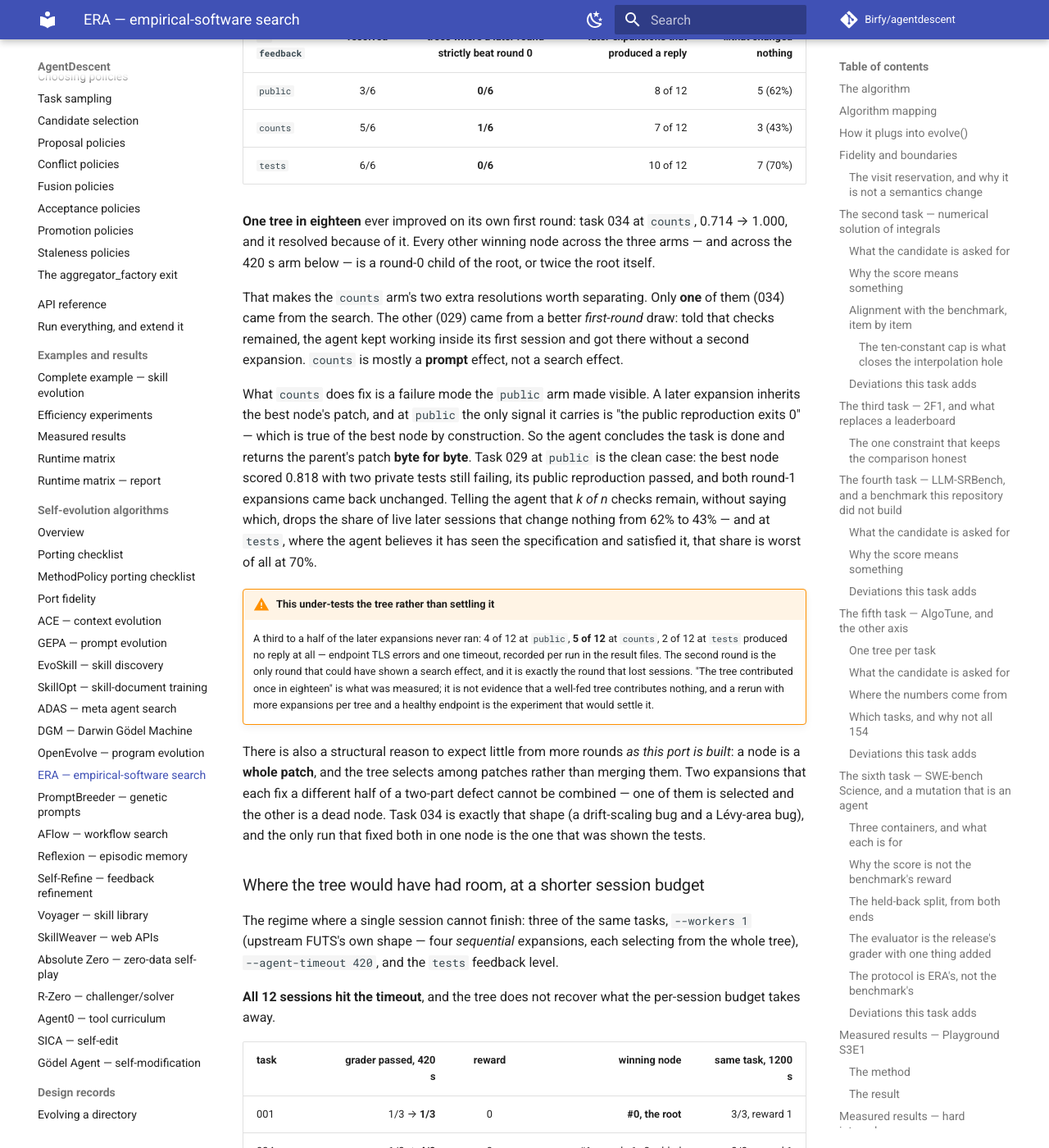
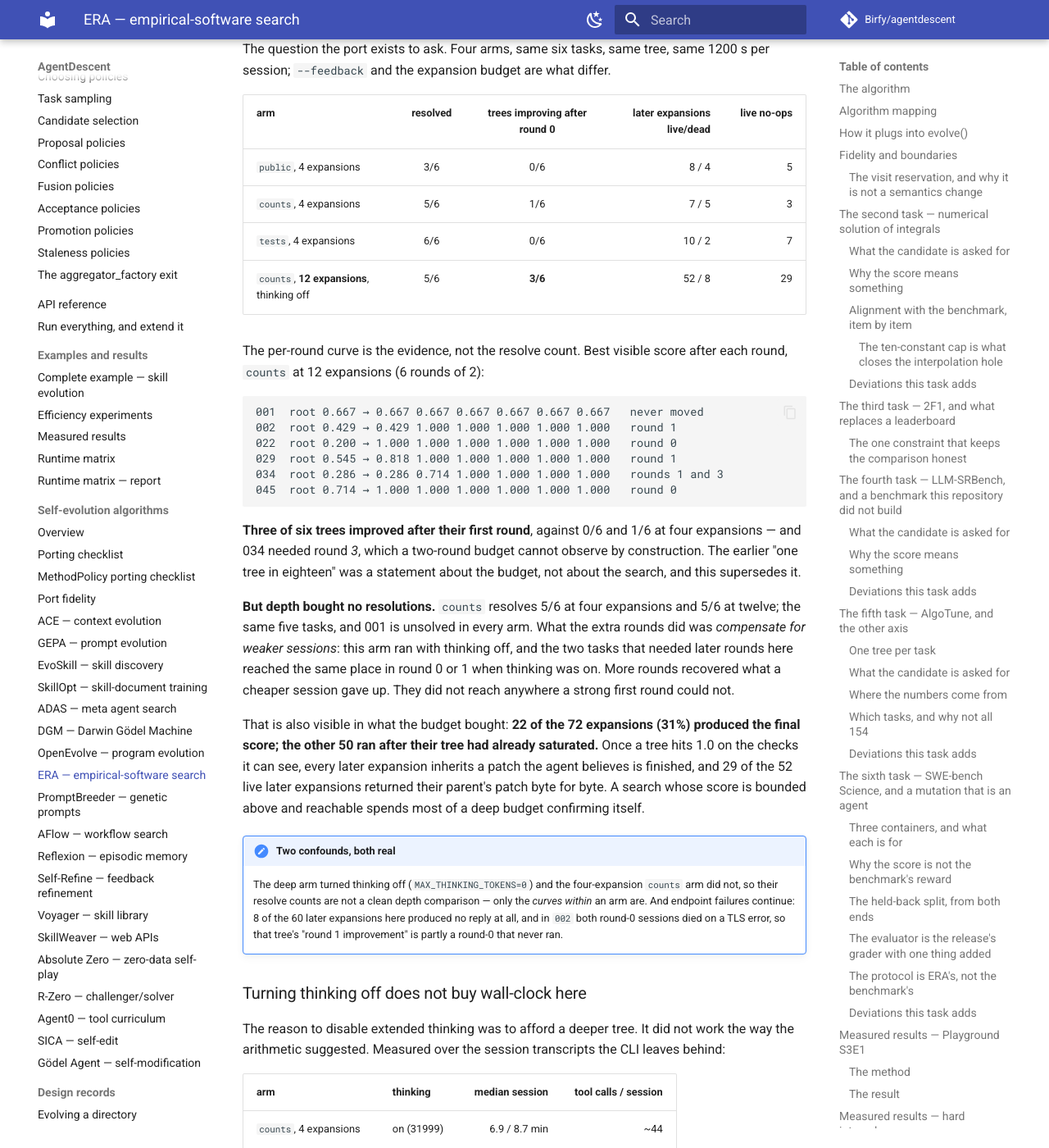
Before and after one commit to Birfy/agentdescent, an MkDocs documentation site: the page built from docs/algo-era.md, in a window 1280 px wide and 1400 px high, scrolled down 39184 px. Shown: the whole window at 82% size. Built offline with MkDocs 1.6.1 and Material for MkDocs 9.7.7, drawn with Linux system fonts in a browser that asks for light colours; comment, search, counter and statistics services are not loaded; some of the changed text lies outside the part shown.

Commit message:
ERA/SWE-bench Science: given room, the tree contributes -- and buys nothing
Fourth arm: `counts` at **12 expansions per tree** (six rounds) with thinking
off. **Three of six trees improve after their first round**, against 0/6 and
1/6 at four expansions, and task 034 needed round *3* -- which a two-round
budget cannot observe. The earlier "one tree in eighteen" was a statement about
the budget, not the search, and is superseded.

Depth bought no resolutions, though. `counts` is 5/6 at four expansions and 5/6
at twelve, the same five tasks, and 001 is unsolved in every arm. The extra
rounds compensated for weaker sessions -- this arm ran with thinking off, and
the two tasks that needed later rounds here got to the same place in round 0 or
1 with thinking on. And **22 of the 72 expansions (31%) produced the final
score**; the other 50 ran after their tree had saturated, where 29 of 52 live
expansions handed back the parent's patch byte for byte. A search whose score is
bounded above and reachable spends most of a deep budget confirming itself.

Turning thinking off did not buy the wall-clock it was meant to. Median session
length barely moved (6.9/8.7 min on, 5.7/11.7 off) because tool calls per
session went from ~44 to ~66: for an agent that can execute what it edits,
thinking and tool use are substitutes. Recorded, because it is the kind of thing
that gets assumed rather than measured.

Both confounds stated in the page: the deep arm differs from `counts/4` in two
variables at once, and 8 of its 60 later expansions produced no reply at all
(002 lost both round-0 sessions to a TLS error, so that tree's round-1
improvement is partly a round 0 that never ran).

Co-Authored-By: Claude Opus 5 <noreply@anthropic.com>
Claude-Session: https://claude.ai/code/session_01T72MwMAgYNamMuFiCgVU1V

````diff
--- a/docs/algo-era.md
+++ b/docs/algo-era.md
@@ -1475,6 +1475,11 @@ Three arms, differing in `--feedback` and nothing else:
 | `counts` | that, plus *how many* visible private checks failed — never which | **5/6** | [`…-counts-1200s-a`](https://github.com/Birfy/agentdescent/blob/main/bench/results/era-swe-science-counts-1200s-a.json), [`…-b`](https://github.com/Birfy/agentdescent/blob/main/bench/results/era-swe-science-counts-1200s-b.json) |
 | `tests` | that, **plus the failing tests' own source** | **6/6** | [`…-tests-1200s-a`](https://github.com/Birfy/agentdescent/blob/main/bench/results/era-swe-science-tests-1200s-a.json), [`…-b`](https://github.com/Birfy/agentdescent/blob/main/bench/results/era-swe-science-tests-1200s-b.json) |
 
+A fourth arm repeats `counts` with **12 expansions per tree** instead of 4 and
+extended thinking off, to ask whether the *search* contributes when it is given
+room: [`…-counts-deep-a`](https://github.com/Birfy/agentdescent/blob/main/bench/results/era-swe-science-counts-deep-a.json),
+[`…-b`](https://github.com/Birfy/agentdescent/blob/main/bench/results/era-swe-science-counts-deep-b.json).
+
 Each file carries the winning patch, the whole tree, and the grader's output for
 the baseline and the best node. Each arm is two processes on one host, split
 only to use the wall-clock.
@@ -1563,56 +1568,75 @@ to `public`, `tests` says "further tests you have not been shown" instead, and
 `test_the_default_feedback_quotes_nothing_from_the_private_suite` pins the
 default against the exact strings that leaked.
 
-### Does the tree do anything? Once in eighteen trees
-
-The question the port exists to answer, and the answer is close to no.
-
-| `--feedback` | resolved | trees where a **later** round strictly beat round 0 | later expansions that produced a reply | …that changed nothing |
+### Does the tree do anything? Only when the first round falls short
+
+The question the port exists to ask. Four arms, same six tasks, same tree, same
+1200 s per session; `--feedback` and the expansion budget are what differ.
+
+| arm | resolved | trees improving **after** round 0 | later expansions live/dead | live no-ops |
 |---|:---:|:---:|---:|---:|
-| `public` | 3/6 | **0/6** | 8 of 12 | 5 (62%) |
-| `counts` | 5/6 | **1/6** | 7 of 12 | 3 (43%) |
-| `tests` | 6/6 | **0/6** | 10 of 12 | 7 (70%) |
-
-**One tree in eighteen** ever improved on its own first round: task 034 at
-`counts`, 0.714 → 1.000, and it resolved because of it. Every other winning node
-across the three arms — and across the 420 s arm below — is a round-0 child of
-the root, or twice the root itself.
-
-That makes the `counts` arm's two extra resolutions worth separating. Only
-**one** of them (034) came from the search. The other (029) came from a better
-*first-round* draw: told that checks remained, the agent kept working inside its
-first session and got there without a second expansion. `counts` is mostly a
-**prompt** effect, not a search effect.
-
-What `counts` does fix is a failure mode the `public` arm made visible. A later
-expansion inherits the best node's patch, and at `public` the only signal it
-carries is "the public reproduction exits 0" — which is true of the best node by
-construction. So the agent concludes the task is done and returns the parent's
-patch **byte for byte**. Task 029 at `public` is the clean case: the best node
-scored 0.818 with two private tests still failing, its public reproduction
-passed, and both round-1 expansions came back unchanged. Telling the agent that
-*k of n* checks remain, without saying which, drops the share of live later
-sessions that change nothing from 62% to 43% — and at `tests`, where the agent
-believes it has seen the specification and satisfied it, that share is worst of
-all at 70%.
-
-!!! warning "This under-tests the tree rather than settling it"
-    A third to a half of the later expansions never ran: 4 of 12 at `public`,
-    **5 of 12** at `counts`, 2 of 12 at `tests` produced no reply at all —
-    endpoint TLS errors and one timeout, recorded per run in the result files.
-    The second round is the only round that could have shown a search effect,
-    and it is exactly the round that lost sessions. "The tree contributed once
-    in eighteen" is what was measured; it is not evidence that a well-fed tree
-    contributes nothing, and a rerun with more expansions per tree and a healthy
-    endpoint is the experiment that would settle it.
-
-There is also a structural reason to expect little from more rounds *as this
-port is built*: a node is a **whole patch**, and the tree selects among patches
-rather than merging them. Two expansions that each fix a different half of a
-two-part defect cannot be combined — one of them is selected and the other is a
-dead node. Task 034 is exactly that shape (a drift-scaling bug and a Lévy-area
-bug), and the only run that fixed both in one node is the one that was shown the
-tests.
+| `public`, 4 expansions | 3/6 | 0/6 | 8 / 4 | 5 |
+| `counts`, 4 expansions | 5/6 | 1/6 | 7 / 5 | 3 |
+| `tests`, 4 expansions | 6/6 | 0/6 | 10 / 2 | 7 |
+| `counts`, **12 expansions**, thinking off | 5/6 | **3/6** | 52 / 8 | 29 |
+
+The per-round curve is the evidence, not the resolve count. Best visible score
+after each round, `counts` at 12 expansions (6 rounds of 2):
+
+```
+001  root 0.667 → 0.667 0.667 0.667 0.667 0.667 0.667   never moved
+002  root 0.429 → 0.429 1.000 1.000 1.000 1.000 1.000   round 1
+022  root 0.200 → 1.000 1.000 1.000 1.000 1.000 1.000   round 0
+029  root 0.545 → 0.818 1.000 1.000 1.000 1.000 1.000   round 1
+034  root 0.286 → 0.286 0.714 1.000 1.000 1.000 1.000   rounds 1 and 3
+045  root 0.714 → 1.000 1.000 1.000 1.000 1.000 1.000   round 0
+```
+
+**Three of six trees improved after their first round**, against 0/6 and 1/6 at
+four expansions — and 034 needed round *3*, which a two-round budget cannot
+observe by construction. The earlier "one tree in eighteen" was a statement
+about the budget, not about the search, and this supersedes it.
+
+**But depth bought no resolutions.** `counts` resolves 5/6 at four expansions
+and 5/6 at twelve; the same five tasks, and 001 is unsolved in every arm. What
+the extra rounds did was *compensate for weaker sessions*: this arm ran with
+thinking off, and the two tasks that needed later rounds here reached the same
+place in round 0 or 1 when thinking was on. More rounds recovered what a
+cheaper session gave up. They did not reach anywhere a strong first round could
+not.
+
+That is also visible in what the budget bought: **22 of the 72 expansions (31%)
+produced the final score; the other 50 ran after their tree had already
+saturated.** Once a tree hits 1.0 on the checks it can see, every later
+expansion inherits a patch the agent believes is finished, and 29 of the 52 live
+later expansions returned their parent's patch byte for byte. A search whose
+score is bounded above and reachable spends most of a deep budget confirming
+itself.
+
+!!! note "Two confounds, both real"
+    The deep arm turned thinking off (`MAX_THINKING_TOKENS=0`) and the
+    four-expansion `counts` arm did not, so their resolve counts are not a clean
+    depth comparison — only the *curves within* an arm are. And endpoint
+    failures continue: 8 of the 60 later expansions here produced no reply at
+    all, and in `002` both round-0 sessions died on a TLS error, so that tree's
+    "round 1 improvement" is partly a round-0 that never ran.
+
+### Turning thinking off does not buy wall-clock here
+
+The reason to disable extended thinking was to afford a deeper tree. It did not
+work the way the arithmetic suggested. Measured over the session transcripts the
+CLI leaves behind:
+
+| arm | thinking | median session | tool calls / session |
+|---|---|---:|---:|
+| `counts`, 4 expansions | on (31999) | 6.9 / 8.7 min | ~44 |
+| `counts`, 12 expansions | **off** | 5.7 / 11.7 min | **~66** |
+
+The agent moved the budget from thinking into **tool calls** — it stopped
+reasoning about the defect and started running the code more. For an agent that
+can execute what it edits, the two are substitutes, and the wall-clock saving is
+close to nothing. What made the deep arm affordable was accepting ~4 hours per
+process, not the flag.
 
 ### Where the tree would have had room, at a shorter session budget
 
````
Also changed, not shown: examples/era/README.md (+6 -6 lines), 2 other files.
